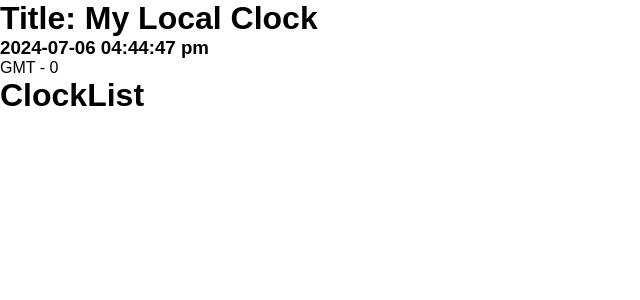
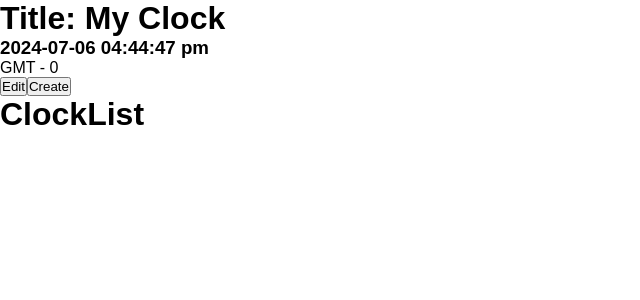
Before and after one commit to Jahirul-Islam-Jantu/TrackZone-Project, a React (Vite) app in the folder track-zone/: page / in a window 1280 px wide. Shown: the top 300 px of the page, without its empty margins (0-640 px from the left). Built offline with nearby package versions, Linux system fonts and the light colour scheme.

Commit message:
local clock display and action

```diff
--- a/track-zone/src/App.jsx
+++ b/track-zone/src/App.jsx
@@ -1,18 +1,33 @@
-import React from 'react';
+import React, {useState} from 'react';
 import LocalClock from "./components/localClock/LocalClock.jsx";
 import ClockList from "./components/clockList/ClockList.jsx";
 import useClock from "./hooks/useClock.jsx";
 import ClockDisplay from "./components/shared/clockDisplay/ClockDisplay.jsx";
 
 const App = () => {
-const {date: localDate, localTimezone, localOffset} = useClock()
 
 
+    const LOCAL_CLOCK_INIT ={
+        title: 'My Clock',
+        timezone: '',
+        offset: 0,
+        date: null,
+    }
+
+
+const [localClock, setLocalClock] = useState({...LOCAL_CLOCK_INIT});
+
+    const updateLocalClock = (data) => {
+        setLocalClock ({
+            ...localClock,
+            ...data,
+        })
+    }
 
 
     return (
         <div>
-            {localDate !== null && (<LocalClock date={localDate} timezone={localTimezone} offset={-localOffset}  />)}
+            <LocalClock clock={localClock} updateClock={updateLocalClock} />
             <ClockList/>
 
         </div>
--- a/track-zone/src/components/localClock/LocalClock.jsx
+++ b/track-zone/src/components/localClock/LocalClock.jsx
@@ -1,10 +1,24 @@
 import ClockDisplay from "../shared/clockDisplay/ClockDisplay.jsx";
+import ClockActions from "../shared/clockActions/ClockActions.jsx";
+import useClock from "../../hooks/useClock.jsx";
+import {useEffect} from "react";
 
 
-const LocalClock = ({date, timezone, offset}) => {
+const LocalClock = ({clock, updateClock}) => {
+    const {date, timezone, offset, } = useClock(clock.timezone, clock.offset);
+
+    useEffect(() => {
+        updateClock({
+            date,
+            timezone,
+            offset,
+        })
+    },[date])
+
     return (
         <div>
-            <ClockDisplay date={date} title={"My Local Clock"} timezone={timezone} offset={offset} />
+            {date && <ClockDisplay date={date} title={clock.title} timezone={timezone} offset={offset} />}
+            <ClockActions local={true} clock={clock}  updateClock={updateClock} />
         </div>
     );
 };
--- /dev/null
+++ b/track-zone/src/components/shared/clockActions/ClockActions.jsx
@@ -0,0 +1,53 @@
+import React, {useState} from 'react';
+
+const defaultOffset = [
+    -11.5,
+    -11,
+    -10.5,
+    -10,
+    -9.5,
+    -9,
+    0,1,2,3,4,5,5.5,6,6.5,7,7.5,8,9
+]
+
+const ClockActions = ({local=false, clock, updateClock}) => {
+    const [isEdit, setIsEdit] = useState(false);
+
+    const handleChange = (e) => {
+        let {name, value} = e.target;
+
+        if(name === 'offset'){
+            value = parseInt(value)*60;
+        }
+        updateClock({
+        [name]: value
+        })
+    }
+
+    return (
+        <div>
+            <button onClick={()=> setIsEdit(!isEdit)}>Edit</button>
+            {local ? <button>Create</button> : <button>Delete</button>}
+            {isEdit && (
+                <div>
+                    <input type="text" name='title'  value={clock.title} onChange={handleChange}/>
+                    <select name="timezone" value={clock.timezone} onChange={handleChange}>
+                        <option value="GMT">GMT</option>
+                        <option value="PST">PST</option>
+                        <option value="EST">EST</option>
+                        <option value="EDT">EDT</option>
+                        <option value="BST">BST</option>
+                        <option value="UTC">UTC</option>
+                        <option value="MST">MST</option>
+                    </select>
+                    {(clock.timezone === "GMT" || clock.timezone === "UTC") && (<select name="offset" value={clock.offset / 60} onChange={handleChange} >
+                        {defaultOffset.map((offset)=>(<option value={offset} key={offset}> {offset} </option>))}
+                        </select>)}
+
+                </div>
+            )}
+        </div>
+    );
+};
+
+export default ClockActions;
--- a/track-zone/src/hooks/useClock.jsx
+++ b/track-zone/src/hooks/useClock.jsx
@@ -12,7 +12,7 @@ import {addMinutes} from "date-fns";
         MST: -6 *60,
 }
 
-const UseClock = ( timezone, offset = 0 ) => {
+const UseClock = ( timezone, offset ) => {
     const [localDate, setLocalDate] = useState(null)
     const [localOffset, setLocalOffset] = useState(0)
     const [localTimezone, setLocalTimezone] = useState("")
@@ -39,17 +39,16 @@ const UseClock = ( timezone, offset = 0 ) => {
                         const dateStrArr = newUtc.toUTCString().split((" "))
                         setLocalDate(newUtc)
                         setLocalTimezone(dateStrArr[dateStrArr.length - 1])
-                        // TODO: find timezone
                     }
             }
 
-        },[utc])
+        },[utc, timezone, offset])
     return{
 
         date: localDate,
         dateUTC: utc,
-        offset,
-        timezone,
+        offset: offset || -localOffset,
+        timezone: timezone || localTimezone,
         localOffset,
         localTimezone,
     }
```
